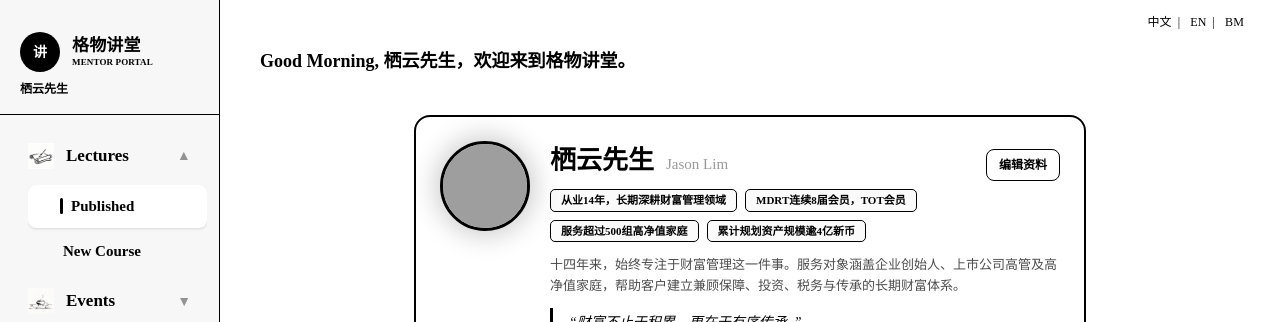
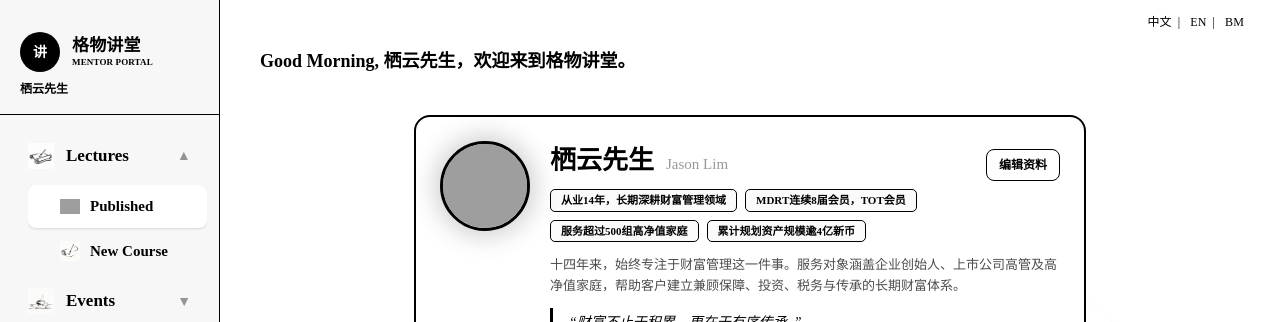
Before and after one commit to ShamaKAI/gewu-academy, a Next.js app: page /en/mentor in a window 1280 px wide. Shown: the top 322 px of the page. Built offline with nearby package versions, Linux system fonts and the light colour scheme; grey boxes are pictures that could not be loaded.

Commit message:
fix: mentor background image, sub-nav icons for all secondary pages

```diff
--- a/src/app/[locale]/mentor/layout.tsx
+++ b/src/app/[locale]/mentor/layout.tsx
@@ -21,6 +21,15 @@ export default function MentorLayout({ children }: { children: React.ReactNode }
   return (
     <div className="flex h-screen overflow-hidden" style={{ background: "#ffffff" }}>
       <MentorSidebar mentorName={mentorName} />
+
+      {/* Background image — low opacity, fixed */}
+      <div className="fixed inset-0 ml-[220px] pointer-events-none z-0">
+        <img src="/mentor-bg.png" alt="" className="w-full h-full object-cover" style={{ opacity: 0.08 }} />
+      </div>
+
+      {/* White overlay for readability */}
+      <div className="fixed inset-0 ml-[220px] pointer-events-none z-0" style={{ background: "rgba(255,255,255,0.85)" }} />
+
       <main className="flex-1 ml-[220px] overflow-y-auto relative z-10" style={{ height: "100vh" }}>
         <div className="fixed top-3 right-8 z-30"><LangSwitch /></div>
         <div className="relative z-10">{children}</div>
--- a/src/components/mentor/Sidebar.tsx
+++ b/src/components/mentor/Sidebar.tsx
@@ -8,6 +8,10 @@ import { motion, AnimatePresence } from "framer-motion";
 
 function NavIcon({ name }: { name: string }) {
   return <img src={`/icons/mentor-${name}.png`} alt="" style={{ width: 26, height: 26, objectFit: "contain", flexShrink: 0 }} />;
+}
+
+function SubIcon({ name }: { name: string }) {
+  return <img src={`/icons/mentor-${name}.png`} alt="" style={{ width: 20, height: 20, objectFit: "contain", flexShrink: 0 }} />;
 }
 
 function NavSection({ iconName, label, defaultOpen, children }: { iconName: string; label: string; defaultOpen?: boolean; children: React.ReactNode }) {
@@ -33,15 +37,15 @@ function NavSection({ iconName, label, defaultOpen, children }: { iconName: stri
   );
 }
 
-function SubLink({ href, label, active }: { href: string; label: string; active: boolean }) {
+function SubLink({ href, iconName, label, active }: { href: string; iconName: string; label: string; active: boolean }) {
   return (
     <Link href={href}
-      className={`flex items-center gap-2 pl-8 pr-4 py-2.5 rounded-[8px] text-[15px] no-underline font-bold transition-all ${
+      className={`flex items-center gap-2.5 pl-8 pr-4 py-2.5 rounded-[8px] text-[15px] no-underline font-bold transition-all ${
         active ? "bg-white text-[#000] shadow-sm" : "text-[#000] hover:bg-white/50"
       }`}
       style={{ fontFamily: "var(--font-serif)" }}>
-      {active && <span className="w-[3px] h-4 rounded-full bg-[#000] flex-shrink-0" />}
-      <span className={active ? "" : "ml-[3px]"}>{label}</span>
+      <SubIcon name={iconName} />
+      <span>{label}</span>
     </Link>
   );
 }
@@ -56,7 +60,7 @@ export default function MentorSidebar({ mentorName }: { mentorName?: string }) {
 
   return (
     <aside className="fixed left-0 top-0 h-full w-[220px] flex flex-col border-r border-[#000]" style={{ background: "#f7f7f7", zIndex: 40 }}>
-      {/* Logo — matching scholar portal style */}
+      {/* Logo */}
       <div className="px-5 pt-8 pb-4 border-b border-[#000]">
         <div className="flex items-center gap-3 mb-2">
           <div className="w-10 h-10 rounded-full bg-[#000] flex items-center justify-center flex-shrink-0">
@@ -76,22 +80,21 @@ export default function MentorSidebar({ mentorName }: { mentorName?: string }) {
         )}
       </div>
 
-      {/* Navigation — accordion */}
+      {/* Navigation */}
       <nav className="flex-1 px-3 py-4 flex flex-col gap-1 overflow-y-auto">
         <NavSection iconName="lectures" label={s.mentor_nav_lectures} defaultOpen>
-          <SubLink href={`/${locale}/mentor`} label={s.mentor_nav_library} active={pathname === `/${locale}/mentor`} />
-          <SubLink href={`/${locale}/mentor/courses/new`} label={s.mentor_nav_new_course} active={isActive("/mentor/courses/new")} />
+          <SubLink href={`/${locale}/mentor`} iconName="library" label={s.mentor_nav_library} active={pathname === `/${locale}/mentor`} />
+          <SubLink href={`/${locale}/mentor/courses/new`} iconName="new-course" label={s.mentor_nav_new_course} active={isActive("/mentor/courses/new")} />
         </NavSection>
         <NavSection iconName="events" label={s.mentor_nav_events}>
-          <SubLink href={`/${locale}/mentor/events`} label={s.mentor_nav_event_log} active={isActive("/mentor/events")} />
-          <SubLink href={`/${locale}/mentor/events/new`} label={s.mentor_nav_new_event} active={isActive("/mentor/events/new")} />
+          <SubLink href={`/${locale}/mentor/events`} iconName="event-log" label={s.mentor_nav_event_log} active={isActive("/mentor/events")} />
+          <SubLink href={`/${locale}/mentor/events/new`} iconName="new-event" label={s.mentor_nav_new_event} active={isActive("/mentor/events/new")} />
         </NavSection>
         <NavSection iconName="analytics" label={s.mentor_nav_analytics}>
-          <SubLink href={`/${locale}/mentor/analytics`} label={s.mentor_nav_analytics} active={isActive("/mentor/analytics")} />
+          <SubLink href={`/${locale}/mentor/analytics`} iconName="analytics" label={s.mentor_nav_analytics} active={isActive("/mentor/analytics")} />
         </NavSection>
       </nav>
 
-      {/* Bottom */}
       <div className="px-3 pb-6 flex flex-col gap-1 border-t border-[#000] pt-3">
         <button onClick={() => router.push(`/${locale}`)}
           className="flex items-center gap-3 pl-5 pr-4 py-2.5 rounded-[10px] text-[15px] text-[#000] font-bold bg-transparent border-none cursor-pointer hover:bg-white/60 transition-all text-left"
```
Also changed, not shown: public/mentor-bg.png (added).
